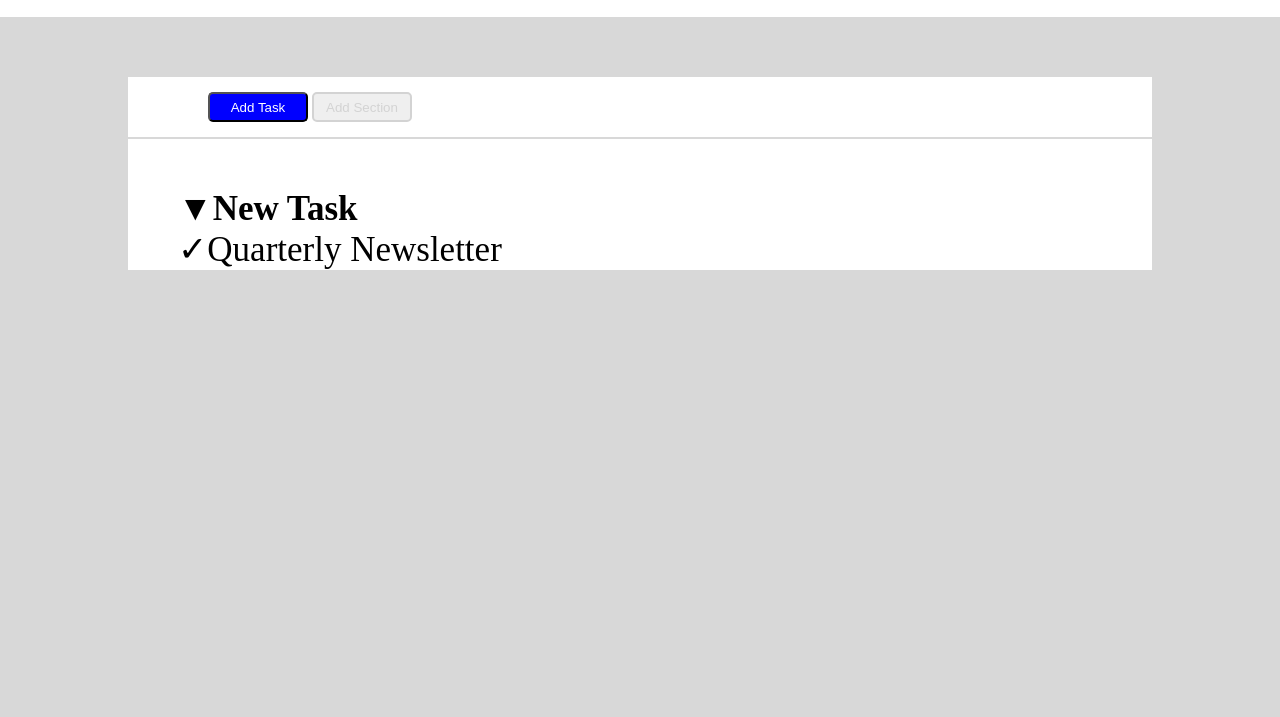
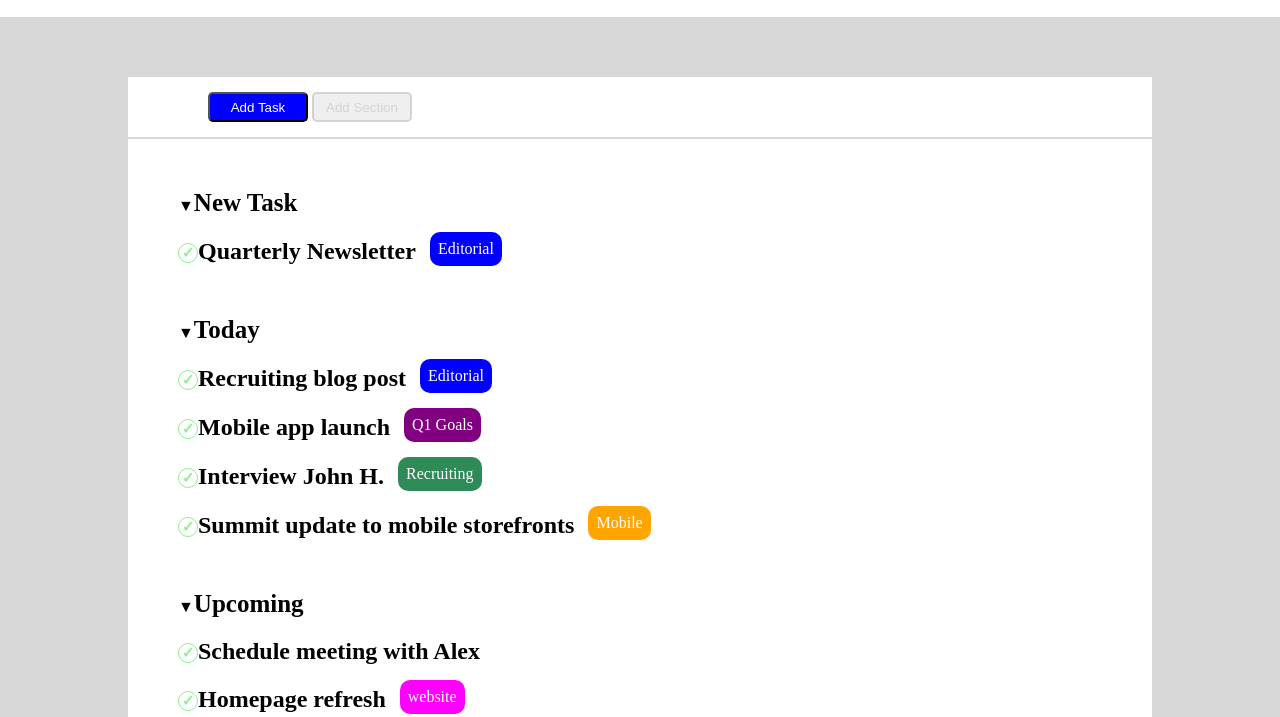
Before and after one commit to Stefano009/html-css-toboolist, a plain HTML site: page index.html in a window 1280 px wide. Shown: the part 83-800 px from the top of the page. Drawn offline with Linux system fonts and the light colour scheme.

Commit message:
fine esercizio

```diff
--- a/css/style.css
+++ b/css/style.css
@@ -13,17 +13,122 @@ body{
 
 }
 
+h2{
+    margin-top: 20px;
+}
+
 .task{
     display: inline-block;
     padding-top: 50px;
-    font-size: 35px;
+    height: auto;
 
 }
 
 .corpo-pagina{
+    padding-bottom: 100px;
     margin-top: 2px;
     padding-left: 50px ;
     background-color: white;
+}
+
+.task-completed{
+    display: inline-block;
+    width: 20px;
+    height: 20px;
+    font-size: 15px;
+    border-radius: 50%;
+    border: lightgreen solid 1px;
+    vertical-align: middle;
+    text-align: center;
+    color: lightgreen;
+}
+
+.dimensione-testo{
+    font-size: 25px;
+
+}
+.task > h2{
+    display: inline-block;
+    vertical-align: middle;
+}
+
+.bottone-blu{
+    display: inline-block;
+    margin-top: 15px;
+    margin-left: 10px;
+
+    width: auto;
+    height: auto;
+    border-radius: 10px;
+    padding: 8px;
+    background-color: blue;
+    color: white;
+    vertical-align: middle;
+}
+
+.bottone-viola{
+    display: inline-block;
+    margin-top: 15px;
+    margin-left: 10px;
+    width: auto;
+    height: auto;
+    border-radius: 10px;
+    padding: 8px;
+    background-color: purple;
+    color: white;
+    vertical-align: middle;
+}
+
+.bottone-bluverde{
+    display: inline-block;
+    margin-top: 15px;
+    margin-left: 10px;
+    width: auto;
+    height: auto;
+    border-radius: 10px;
+    padding: 8px;
+    background-color: seagreen;
+    color: white;
+    vertical-align: middle;
+}
+
+.bottone-arancione{
+    display: inline-block;
+    margin-top: 15px;
+    margin-left: 10px;
+    width: auto;
+    height: auto;
+    border-radius: 10px;
+    padding: 8px;
+    background-color: orange;
+    color: white;
+    vertical-align: middle;
+}
+
+.bottone-magenta{
+    display: inline-block;
+    margin-top: 15px;
+    margin-left: 10px;
+    width: auto;
+    height: auto;
+    border-radius: 10px;
+    padding: 8px;
+    background-color: magenta;
+    color: white;
+    vertical-align: middle;
+}
+
+.bottone-verde{
+    display: inline-block;
+    margin-top: 15px;
+    margin-left: 10px;
+    width: auto;
+    height: auto;
+    border-radius: 10px;
+    padding: 8px;
+    background-color: green;
+    color: white;
+    vertical-align: middle;
 }
 
 /* /common */
@@ -58,6 +163,7 @@ h1{
 main{
 
     width: 80%;
+    height: 100%;
     margin: 0 auto;
 }
 
@@ -90,4 +196,5 @@ main{
 
 
 
+
 /* /main */
--- a/index.html
+++ b/index.html
@@ -36,13 +36,70 @@
         <!-- /barra con bottoni -->
         <section class="corpo-pagina">
             <div class="task">
-                <span>&#9660<strong>New Task</strong></span>
+                <span>&#9660<strong class="dimensione-testo">New Task</strong></span>
                 <br>
-                <span><span class="task-completed">&#10003;</span>Quarterly Newsletter</span>
+                <h2><span class="task-completed">&#10003;</span>Quarterly Newsletter</h2>
+                <span class="bottone-blu">Editorial</span>
 
 
 
             </div>
+
+            <br>
+
+            <div class="task">
+                <span>&#9660<strong class="dimensione-testo">Today</strong></span>
+                <br>
+                <h2><span class="task-completed">&#10003;</span>Recruiting blog post</h2>
+                <span class="bottone-blu">Editorial</span>
+
+                <br>
+
+                <h2><span class="task-completed">&#10003;</span>Mobile app launch</h2>
+                <span class="bottone-viola">Q1 Goals</span>
+
+                <br>
+
+                <h2><span class="task-completed">&#10003;</span>Interview John H.</h2>
+                <span class="bottone-bluverde">Recruiting</span>
+
+                <br>
+
+                <h2><span class="task-completed">&#10003;</span>Summit update to mobile storefronts</h2>
+                <span class="bottone-arancione">Mobile</span>
+
+
+
+            </div>
+
+            <br>
+
+            <div class="task">
+                <span>&#9660<strong class="dimensione-testo">Upcoming</strong></span>
+                <br>
+                <h2><span class="task-completed">&#10003;</span>Schedule meeting with Alex</h2>
+
+                <br>
+
+                <h2><span class="task-completed">&#10003;</span>Homepage refresh</h2>
+                <span class="bottone-magenta">website</span>
+
+                <br>
+
+                <h2><span class="task-completed">&#10003;</span>Onboard new Sales team members</h2>
+                <span class="bottone-verde">Sales</span>
+
+                <br>
+
+                <h2><span class="task-completed">&#10003;</span>Review editoral calendar</h2>
+                <span class="bottone-blu">Editorial</span>
+
+                <br>
+
+
+
+            </div>
+
 
 
             <!-- /nuovi task -->
```
